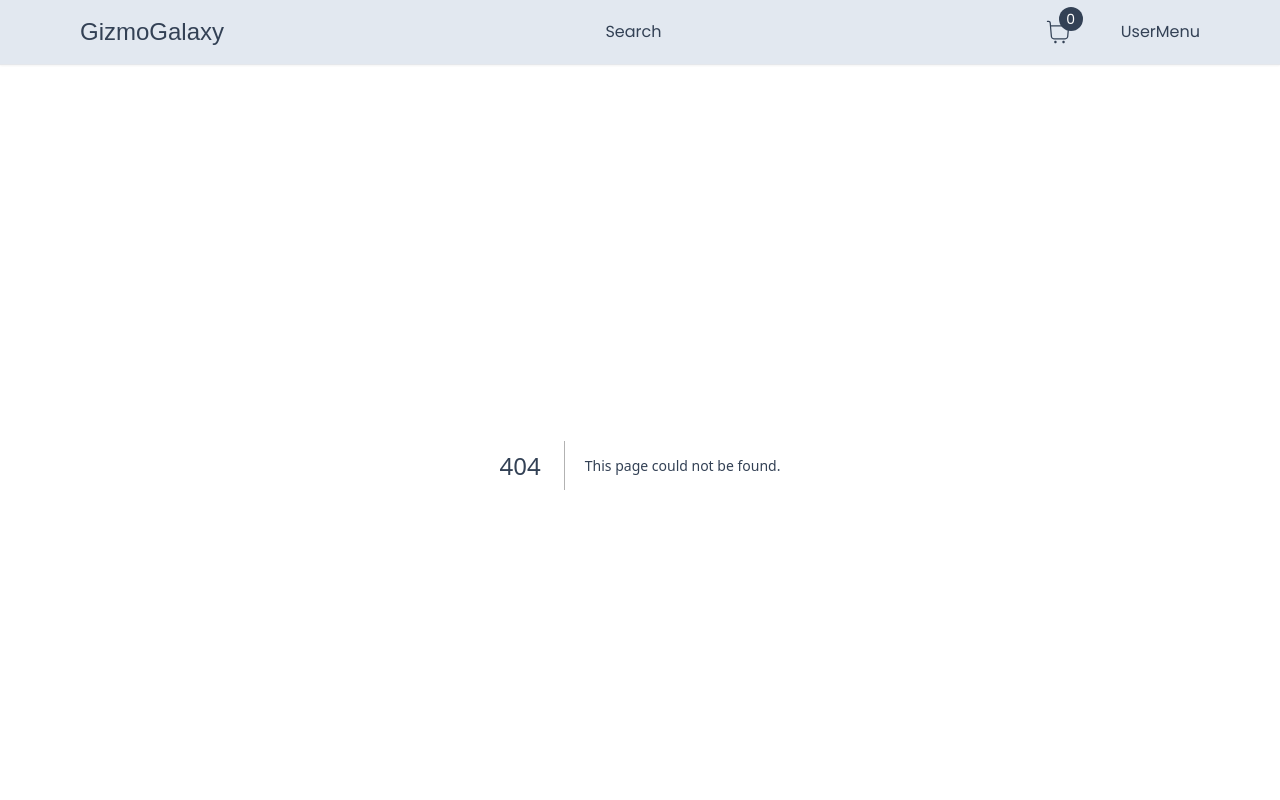
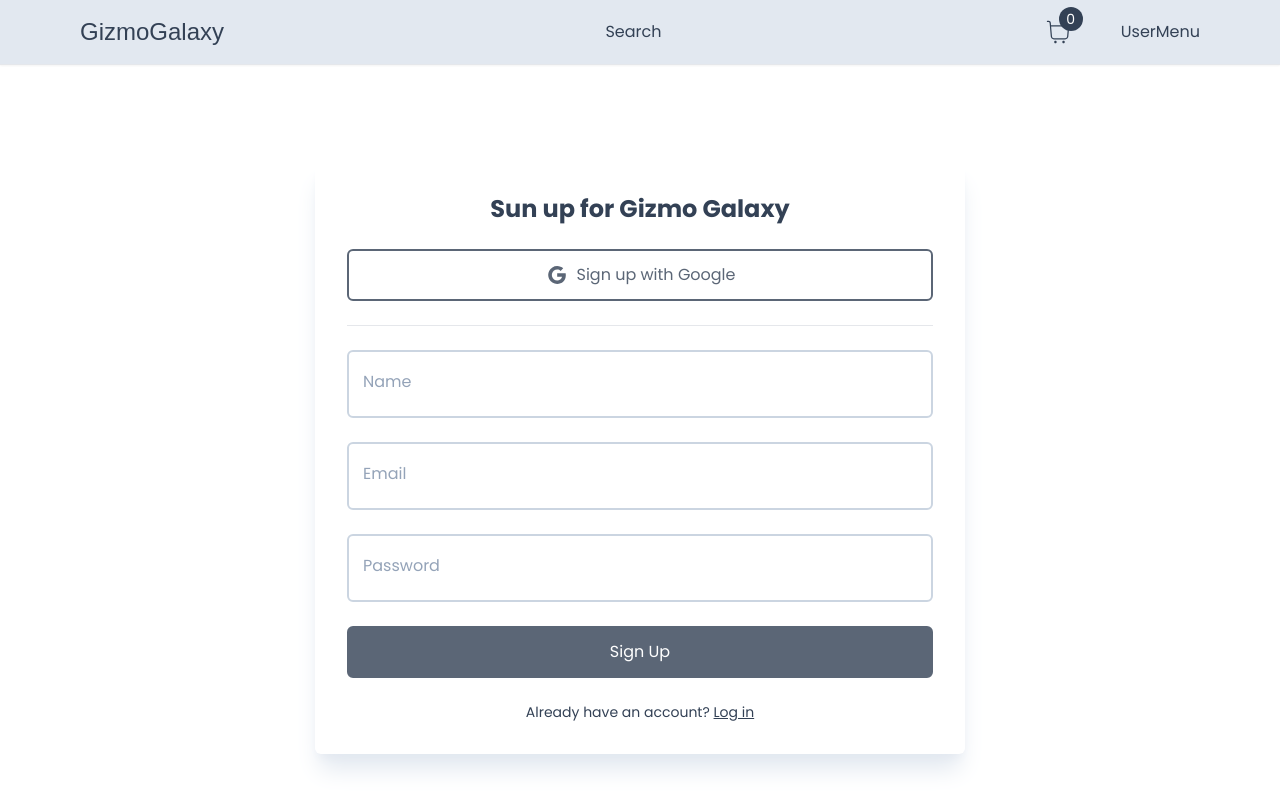
Before and after one commit to SabinaGarayeva/ecommerce, a Next.js app: page /register in a window 1280 px wide. Before the commit this address had no page. Shown: the top 800 px of the page. Built offline with nearby package versions, Linux system fonts and the light colour scheme; a web font is replaced by a local one.

Commit message:
Register Form

```diff
--- /dev/null
+++ b/app/components/FormWrap.tsx
@@ -0,0 +1,11 @@
+const FormWrap = ({ children } : { children: React.ReactNode }) => {
+  return (
+    <div className="min-h-fit h-full flex items-center justify-center pb-12 pt-24">
+      <div className="max-w-[650px] w-full flex flex-col gap-6 items-center shadow-xl shadow-slate-200 rounded-md py-4 md:p-8">
+        {children}
+      </div>
+    </div>
+  );
+};
+
+export default FormWrap;
--- a/app/components/inputs/Input.tsx
+++ b/app/components/inputs/Input.tsx
@@ -30,12 +30,14 @@
         {...register(id, { required })}
         placeholder=""
         type={type}
-        className={`peer w-full p-4 pt-6 outline-none bg-white font-light border-2 rounded-md transition disabled: opacity-70 disabled: cursor-not-allowed ${
+        className={`peer w-full p-4 pt-6 outline-none bg-white font-light border-2 rounded-md transition disabled:opacity-70 disabled:cursor-not-allowed ${
           errors[id] ? "border-rose-400" : "border-slate-300"
         } ${errors[id] ? "focus: border-rose-400" : "focus:border-slate-300"}`}
       />
       <label
-        className="absolute cursor-text text-md duration-150 transform -translate-y-3 top-5 z-10 origin-[0] left-4 peer-placeholder-shown:scale-100 peer-placeholder-shown:translate-y-0 peer-focus: scale-75 peer-focus:translate-y-4"
+        className={`absolute cursor-text text-md duration-150 transform -translate-y-3 top-5 z-10 origin-[0] left-4 peer-placeholder-shown:scale-100 peer-placeholder-shown:translate-y-0 peer-focus:scale-75 peer-focus:-translate-y-4
+        ${errors[id] ? "text-rose-500" : "text-slate-400"}
+        `}
         htmlFor={id}
       >
         {label}
--- /dev/null
+++ b/app/register/RegisterForm.tsx
@@ -0,0 +1,79 @@
+"use client";
+
+import { useState } from "react";
+import Heading from "../components/Heading";
+import Input from "../components/inputs/Input";
+import { FieldValues, SubmitHandler, useForm } from "react-hook-form";
+import Button from "../components/Button";
+import Link from "next/link";
+import { AiOutlineGoogle } from "react-icons/ai";
+
+const RegisterForm = () => {
+  const [isLoading, setIsLoading] = useState(false);
+  const {
+    register,
+    handleSubmit,
+    formState: { errors },
+  } = useForm<FieldValues>({
+    defaultValues: {
+      name: "",
+      email: "",
+      password: "",
+    },
+  });
+
+  const onSubmit: SubmitHandler<FieldValues> = (data) => {
+    setIsLoading(true);
+    console.log(data);
+  };
+
+  return (
+    <>
+      <Heading title="Sun up for Gizmo Galaxy" />
+      <Button
+        outline
+        label="Sign up with Google"
+        icon={AiOutlineGoogle}
+        onClick={() => {}}
+      />
+      <hr className="g-slate-400 w-full h-px" />
+      <Input
+        id="name"
+        label="Name"
+        disabled={isLoading}
+        register={register}
+        errors={errors}
+        required
+      />
+      <Input
+        id="email"
+        label="Email"
+        disabled={isLoading}
+        register={register}
+        errors={errors}
+        required
+      />
+      <Input
+        id="password"
+        label="Password"
+        disabled={isLoading}
+        register={register}
+        errors={errors}
+        required
+        type="password"
+      />
+      <Button
+        label={isLoading ? "Loading" : "Sign Up"}
+        onClick={handleSubmit(onSubmit)}
+      />
+      <p className="text-sm">
+        Already have an account?{" "}
+        <Link href="/login" className="underline">
+          Log in
+        </Link>
+      </p>
+    </>
+  );
+};
+
+export default RegisterForm;
--- /dev/null
+++ b/app/register/page.tsx
@@ -0,0 +1,15 @@
+import Container from "../components/Container";
+import FormWrap from "../components/FormWrap";
+import RegisterForm from "./RegisterForm";
+
+const Register = () => {
+  return (
+    <Container>
+      <FormWrap>
+        <RegisterForm />
+      </FormWrap>
+    </Container>
+  );
+};
+
+export default Register;
```
